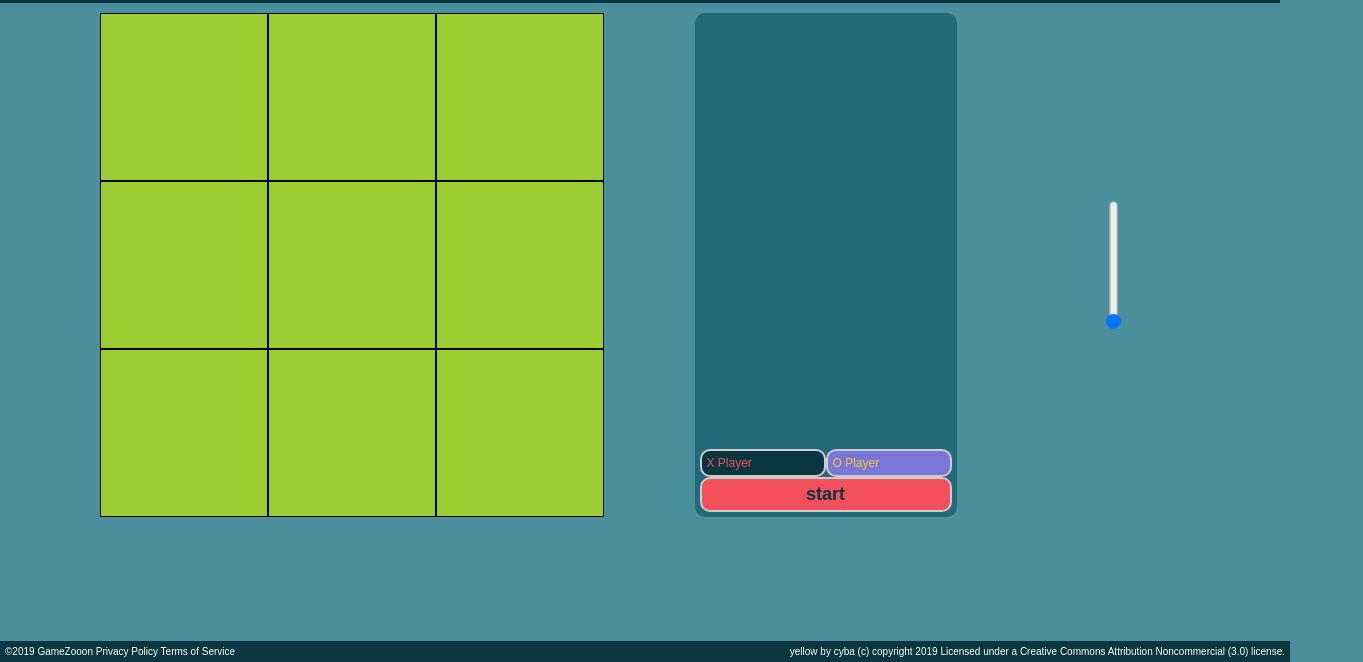
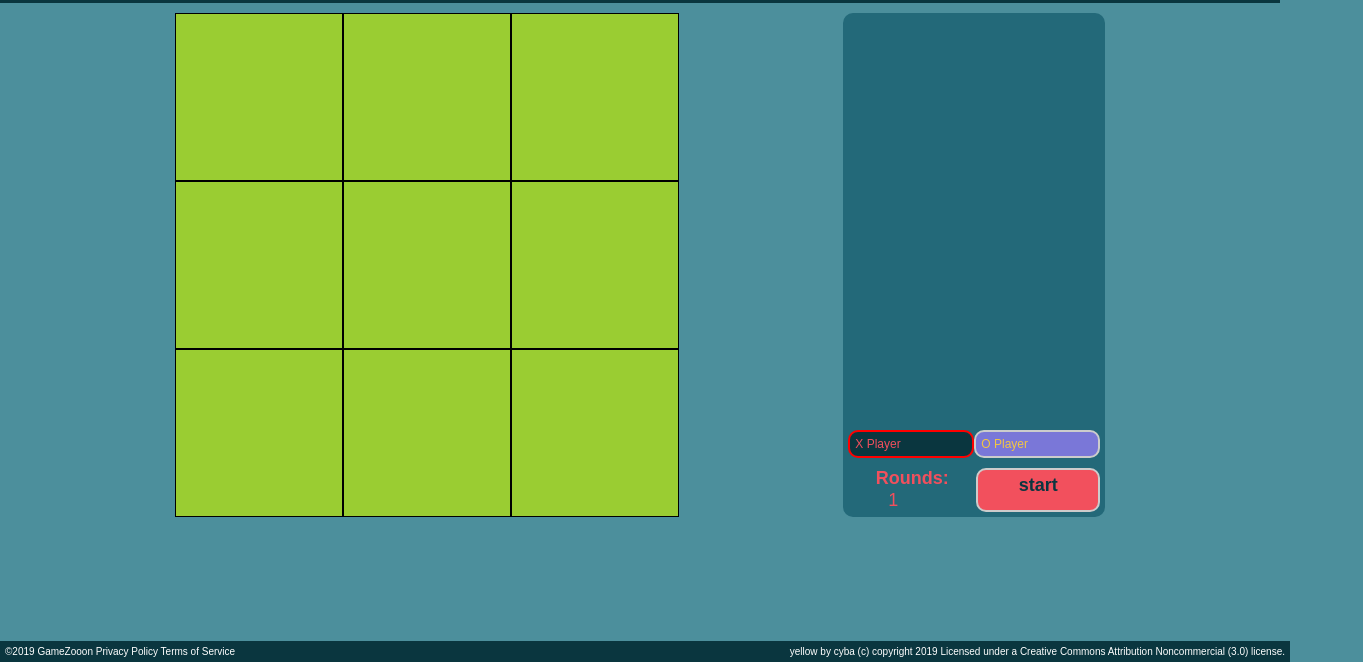
Before and after one commit to 3zamil/tic-tac-toe, a plain HTML site: page index.html in a window 1280 px wide. Shown: the part 138-800 px from the top of the page, 1363 px wide, since content can reach past the window. Drawn offline with nearby package versions, Linux system fonts and the light colour scheme.

Commit message:
Adding rounds counter editing Readme file

```diff
--- a/index.html
+++ b/index.html
@@ -20,14 +20,8 @@
         <source src="/audio/cyba_-_yellow.mp3" type="audio/mpeg" />
         Your browser does not support the audio element.
       </audio>
-
-      <!-- <video controls="" autoplay="" name="media"><source src="/audio/cyba_-_yellow.mp3" type="audio/mpeg"></video> -->
     </header>
     <main>
-
-
-        <input class="slider" value="1" min="1" max="5" name="rangeslider" type="range" />
-
       <nav>
         <div class="race">
           <div class="track-0">
@@ -59,8 +53,12 @@
             </div>
           </div>
         </div>
-
-        <a href="#" id="start">start</a>
+        <div class = "start-div">
+          <form>
+            Rounds: <input class="numb" type="number" name="quantity" min="1" max="5" value="1" />
+          </form>
+          <a href="#" id="start">start</a>
+        </div>
       </nav>
       <div id="board" class="theme g-board"></div>
     </main>
--- a/scripts/main.js
+++ b/scripts/main.js
@@ -2,6 +2,8 @@ let stateText;
 let pickedNo;
 let board = [];
 let numClicks = [];
+let rounds = []
+
 let ss = $("#player-0").val();
 
 // Initialaization function:
@@ -9,10 +11,13 @@ const init = function() {
   let dim1 = 3;
   let dim2 = 3;
 
+
   let boxes = dim1 * dim2;
 
   let random = Math.floor(Math.random() * 2);
   pickedNo = random;
+
+  $("#player-" + +!pickedNo).css("border-color", "red");
 
   board = [];
   numClicks = [];
@@ -45,17 +50,26 @@ const init = function() {
 };
 
 const results = function(winner) {
+
+  $("input.numb").val($("input.numb").val() - 1)
+  if($("input.numb").val())
+    alert("ff")
   // $("#player-" + winner).animate({ top: "250px" });
   $(".name-" + winner).animate({ bottom: "+=20%" }, "slow");
 };
 //ply X or O
 const play = function(event) {
+  $("input.numb").prop("disabled", true);
   let myTarget = event.target;
   pickedNo = +!pickedNo;
   if (numClicks.length == 0) {
     $("#player-0").prop("disabled", true);
     $("#player-1").prop("disabled", true);
   }
+
+  $("#player-" + pickedNo).css("border-color", "#ccc");
+  $("#player-" + +!pickedNo).css("border-color", "red");
+
   numClicks.push(1);
   let thePicked = stateText[pickedNo];
   $(myTarget).text(thePicked);
@@ -123,5 +137,4 @@ $(function() {
   init();
   $("#start").click(init);
   // $("#sound").click(backMusic);
-
 });
--- a/stylesheets/style.css
+++ b/stylesheets/style.css
@@ -15,11 +15,10 @@ footer {
   font: bold 12px sans-serif;
   display: flex;
   justify-content: space-between;
-
 }
 header {
   background-color: white;
-  border-bottom: solid 20px  rgba(10, 54, 63, 1);
+  border-bottom: solid 20px rgba(10, 54, 63, 1);
 }
 
 footer {
@@ -29,7 +28,6 @@ footer {
   width: 100%;
   font: 10px sans-serif;
   color: white;
-
 }
 
 a {
@@ -95,6 +93,7 @@ nav {
   font: 900 12vmin sans-serif;
   background: yellowgreen;
   cursor: grab;
+
   -webkit-box-shadow: inset 0px 0px 0px 1px black;
   -moz-box-shadow: inset 0px 0px 0px 1px black;
   box-shadow: inset 0px 0px 0px 1px black;
@@ -147,10 +146,28 @@ nav {
 #start {
   text-align: center;
   font-size: 18px;
+  width: 50%;
+}
+
+.start-div {
+  display: flex;
+  flex-flow: row;
+  width: 100%;
+  text-align: center;
+  font-size: 18px;
+  justify-content: space-between;
+  margin-top: 10px;
 }
 
 #myTune {
   width: 20px;
+}
+
+.numb {
+  background-color: rgba(76, 143, 156, 0);
+  font-size: 18px;
+  border: none;
+  color: rgba(242, 79, 93, 1);
 }
 
 /* Color Theme Swatches in Hex */
@@ -191,7 +208,6 @@ input[type="range"] {
   transform: rotateZ(270deg);
 }
 
-
 @media only screen and (max-width: 420px) {
   main {
     flex-direction: column-reverse;
@@ -207,9 +223,18 @@ input[type="range"] {
   .unit {
     font-size: 15vmin;
     line-height: 170%;
-
   }
   header img {
     height: 40px;
   }
 }
+
+@media only screen and (min-width: 1000px) {
+
+  .unit {
+    font-size: 10vmin;
+    line-height: 190%;
+  }
+
+
+}
```
